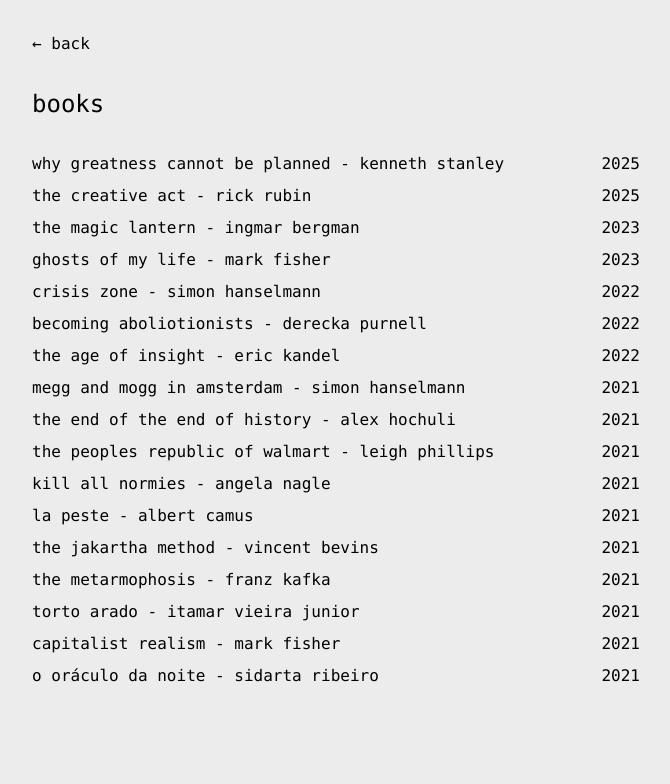
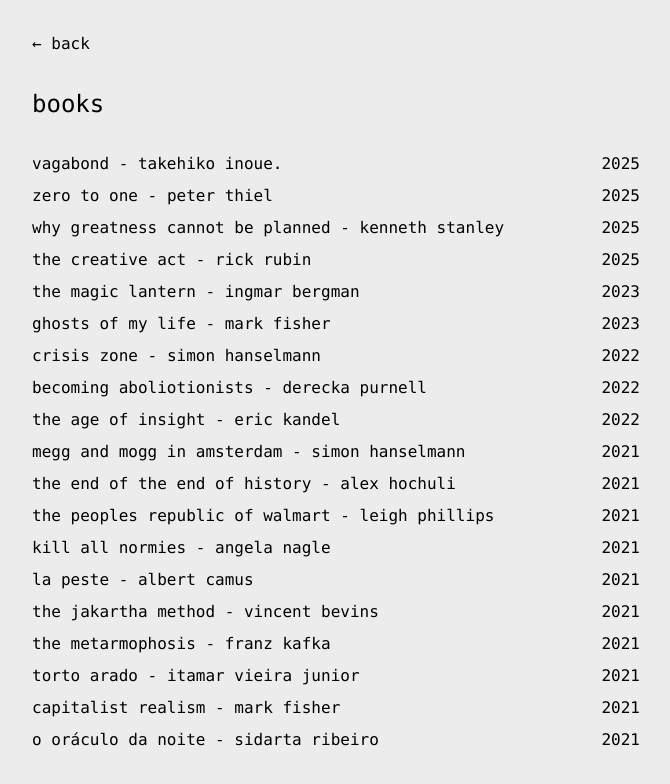
Before and after one commit to joaohnp/personal-page, a Next.js app: page /books in a window 1280 px wide. Shown: the top 784 px of the page, without its empty margins (304-974 px from the left). Built offline with nearby package versions, Linux system fonts and the light colour scheme.

Commit message:
add books

```diff
--- a/app/books/page.tsx
+++ b/app/books/page.tsx
@@ -2,6 +2,8 @@ import Link from "next/link"
 
 export default function Books() {
   const books = [
+    { title: "vagabond", author: "takehiko inoue.", year: "2025" },
+    { title: "zero to one", author: "peter thiel", year: "2025" },
     { title: "why greatness cannot be planned", author: "kenneth stanley", year: "2025" },
     { title: "the creative act", author: "rick rubin", year: "2025" },
     { title: "the magic lantern", author: "ingmar bergman", year: "2023" },
```
